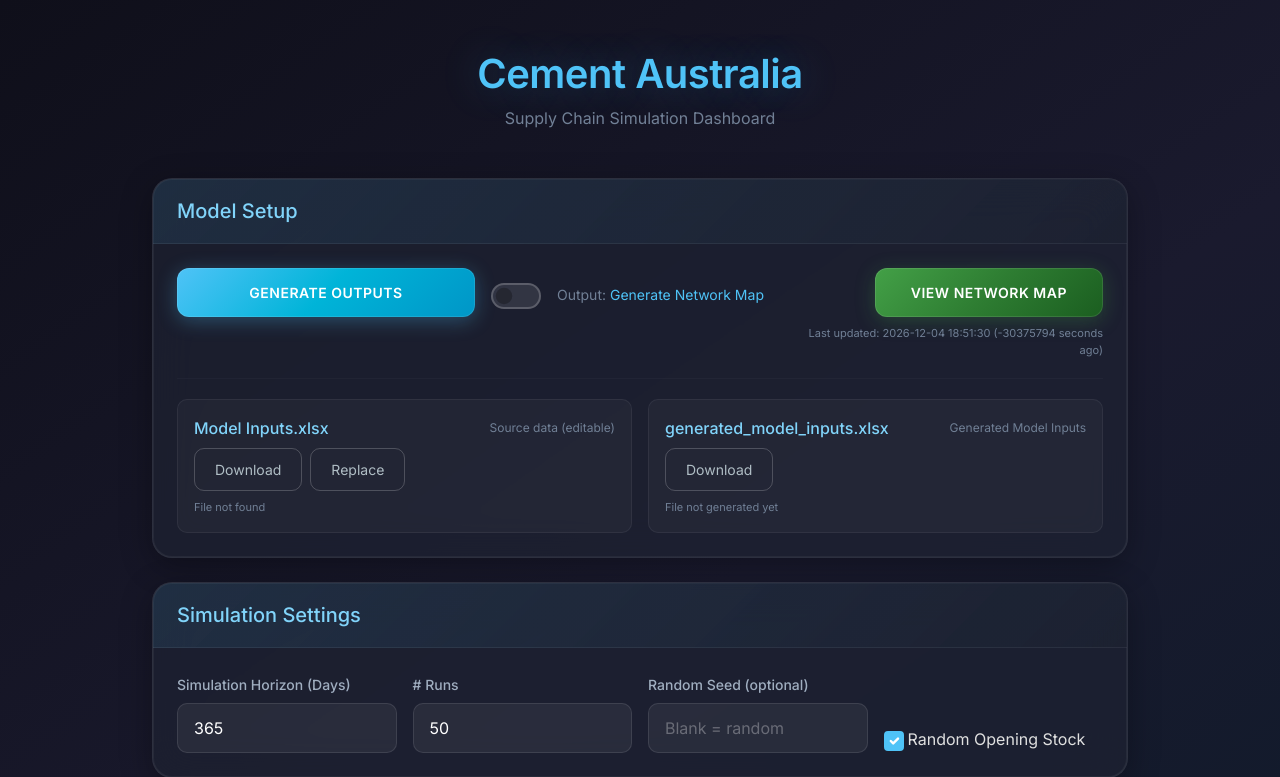
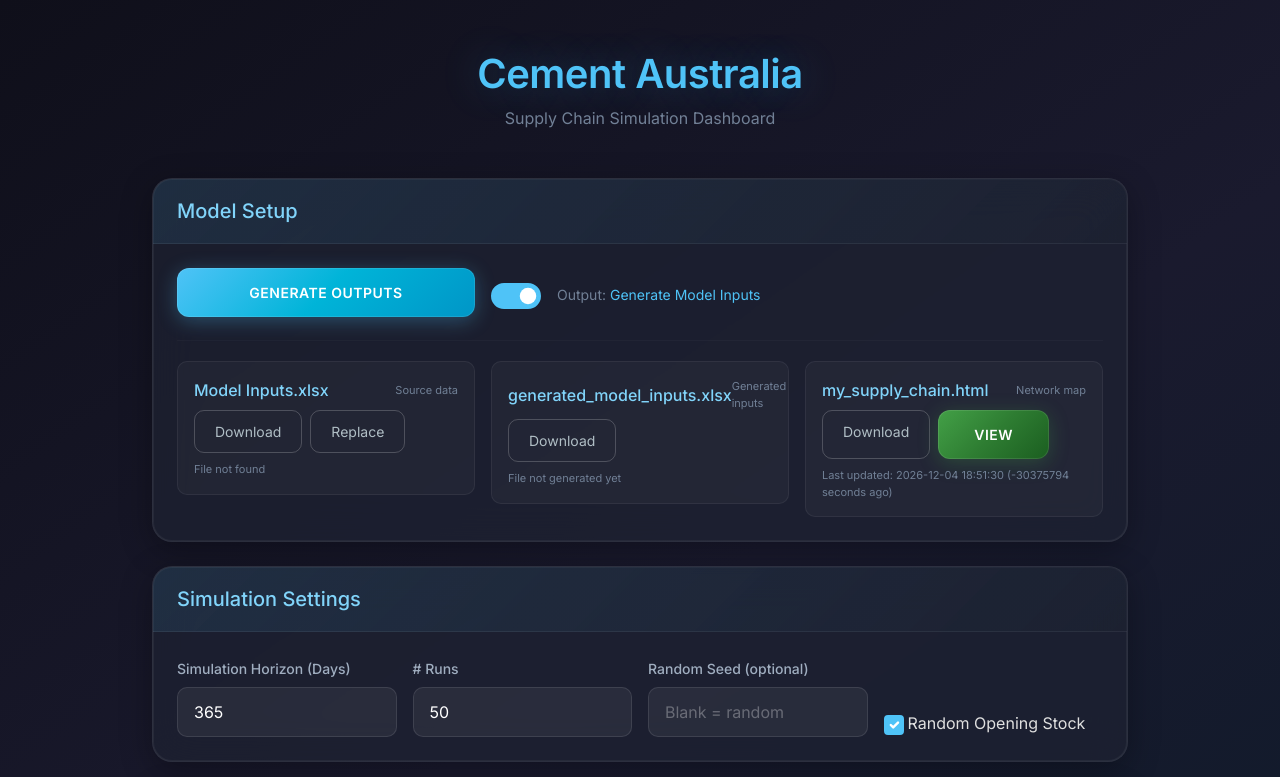
Before and after one commit to ZPrins/CA, a Flask app: page / in a window 1280 px wide. Shown: the top 777 px of the page. Run offline with Flask 3, Linux system fonts and the light colour scheme.

Commit message:
Add network map section with download and view functionality
Adds a new section for the network map including a download endpoint in `app.py`, adjusts the layout in `templates/index.html` to accommodate three file sections, and enables input preparation by default in `supply_chain_viz_config.py`.

Replit-Commit-Author: Agent
Replit-Commit-Session-Id: 042c3be5-bcaa-412d-a11a-54bd49e15e7f
Replit-Commit-Checkpoint-Type: full_checkpoint
Replit-Commit-Event-Id: c872a2a2-cbd7-44c2-9305-5e1447e45d55
Replit-Commit-Screenshot-Url: https://storage.googleapis.com/screenshot-production-us-central1/7021497b-e239-4ebb-aabe-96a6d9a99b74/042c3be5-bcaa-412d-a11a-54bd49e15e7f/aDqPeYz
Replit-Helium-Checkpoint-Created: true

```diff
--- a/app.py
+++ b/app.py
@@ -369,6 +369,15 @@ def download_generated_inputs():
     return "File not found", 404
 
 
+@app.route('/download/network-map')
+def download_network_map():
+    """Download my_supply_chain.html network map file."""
+    network_map_file = 'my_supply_chain.html'
+    if os.path.exists(network_map_file):
+        return send_from_directory('.', network_map_file, as_attachment=True)
+    return "File not found", 404
+
+
 @app.route('/upload/model-inputs', methods=['POST'])
 def upload_model_inputs():
     """Upload and replace Model Inputs.xlsx file."""
--- a/supply_chain_viz_config.py
+++ b/supply_chain_viz_config.py
@@ -84,7 +84,7 @@ class Config:
 
   # Input preparation (Excel)
     # Ensure Settings, Make, Store, and Delivery sheets exist and are populated
-    prepare_inputs: bool = False
+    prepare_inputs: bool = True
 
     # Legend
     show_legend: bool = True
--- a/templates/index.html
+++ b/templates/index.html
@@ -363,8 +363,6 @@
                         </div>
                     </div>
                     <div class="col-md-4 text-end">
-                        <a href="/network-map" target="_blank" class="btn btn-success-custom">View Network Map</a>
-                        <small id="networkMapTimestamp" class="text-muted d-block mt-2" style="font-size: 11px;">Last updated: --</small>
                     </div>
                 </div>
                 <div id="dataPrepOutputCard" class="mt-3" style="display: none;">
@@ -374,11 +372,11 @@
                 <hr style="border-color: rgba(255,255,255,0.1); margin: 20px 0;">
 
                 <div class="row g-3">
-                    <div class="col-md-6">
+                    <div class="col-md-4">
                         <div class="p-3" style="background: rgba(255,255,255,0.03); border-radius: 10px; border: 1px solid rgba(255,255,255,0.06);">
                             <div class="d-flex justify-content-between align-items-center mb-2">
                                 <span style="color: #81d4fa; font-weight: 500;">Model Inputs.xlsx</span>
-                                <span class="text-muted" style="font-size: 12px;">Source data (editable)</span>
+                                <span class="text-muted" style="font-size: 11px;">Source data</span>
                             </div>
                             <div class="d-flex gap-2">
                                 <a href="/download/model-inputs" class="btn btn-outline-light btn-sm" id="downloadModelInputs">
@@ -393,11 +391,11 @@
                             <small id="modelInputsStatus" class="text-muted d-block" style="font-size: 11px;"></small>
                         </div>
                     </div>
-                    <div class="col-md-6">
+                    <div class="col-md-4">
                         <div class="p-3" style="background: rgba(255,255,255,0.03); border-radius: 10px; border: 1px solid rgba(255,255,255,0.06);">
                             <div class="d-flex justify-content-between align-items-center mb-2">
                                 <span style="color: #81d4fa; font-weight: 500;">generated_model_inputs.xlsx</span>
-                                <span class="text-muted" style="font-size: 12px;">Generated Model Inputs</span>
+                                <span class="text-muted" style="font-size: 11px;">Generated inputs</span>
                             </div>
                             <div class="d-flex gap-2">
                                 <a href="/download/generated-inputs" class="btn btn-outline-light btn-sm" id="downloadGeneratedInputs">
@@ -405,6 +403,23 @@
                                 </a>
                             </div>
                             <small id="generatedInputsTimestamp" class="text-muted d-block mt-2" style="font-size: 11px;">Last updated: --</small>
+                        </div>
+                    </div>
+                    <div class="col-md-4">
+                        <div class="p-3" style="background: rgba(255,255,255,0.03); border-radius: 10px; border: 1px solid rgba(255,255,255,0.06);">
+                            <div class="d-flex justify-content-between align-items-center mb-2">
+                                <span style="color: #81d4fa; font-weight: 500;">my_supply_chain.html</span>
+                                <span class="text-muted" style="font-size: 11px;">Network map</span>
+                            </div>
+                            <div class="d-flex gap-2">
+                                <a href="/download/network-map" class="btn btn-outline-light btn-sm" id="downloadNetworkMap">
+                                    Download
+                                </a>
+                                <a href="/network-map" target="_blank" class="btn btn-success-custom btn-sm">
+                                    View
+                                </a>
+                            </div>
+                            <small id="networkMapTimestamp" class="text-muted d-block mt-2" style="font-size: 11px;">Last updated: --</small>
                         </div>
                     </div>
                 </div>
```
Also changed, not shown: 1 other file.
